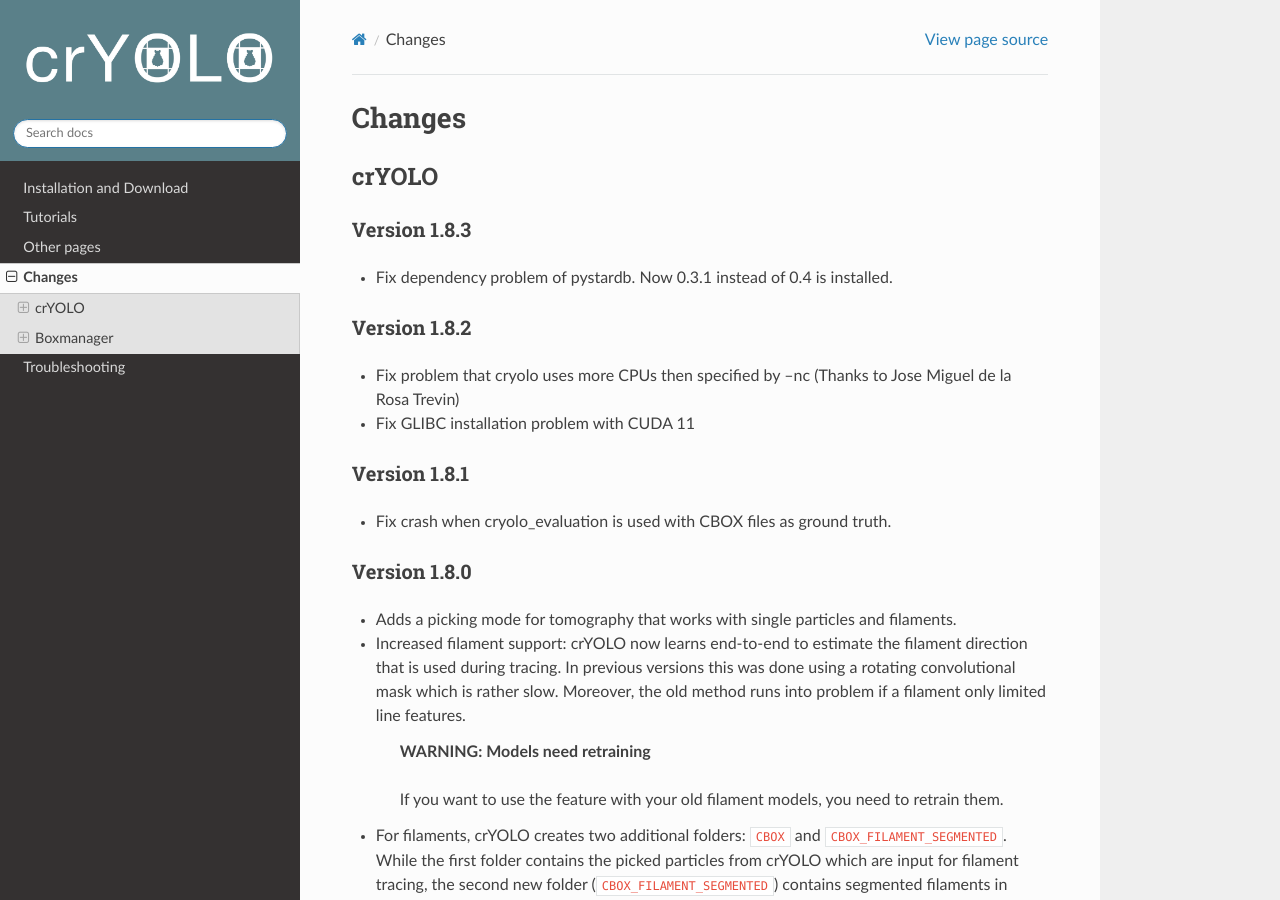
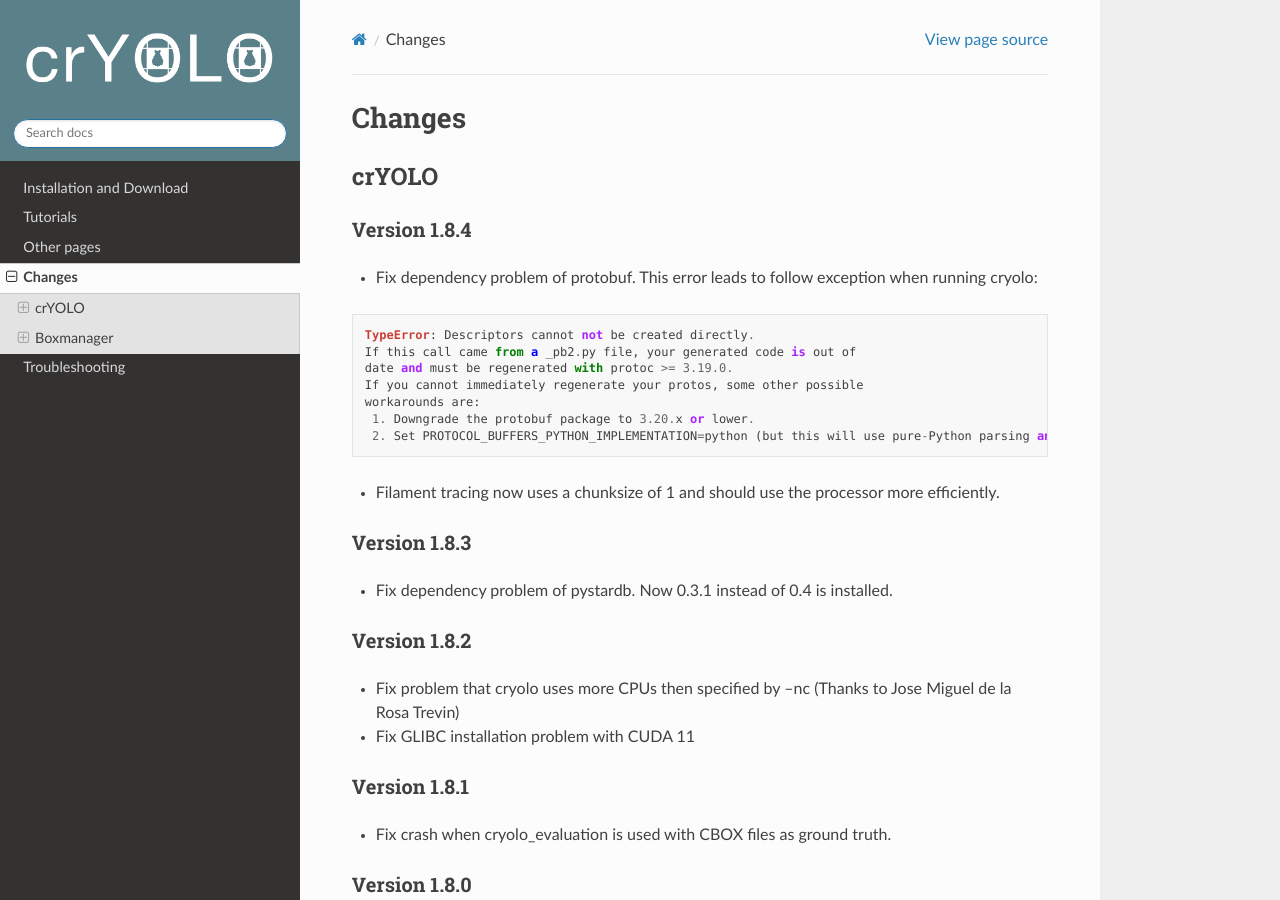
Before and after one commit to MPI-Dortmund/cryolo, a Sphinx documentation site: the page built from source/changes.rst, in a window 1280 px wide and 900 px high. Built offline with Sphinx 7.4.7 and the Read the Docs theme 2.0.0, drawn with Linux system fonts in a browser that asks for light colours.

Commit message:
add changes for 1.8.4

```diff
--- a/source/changes.rst
+++ b/source/changes.rst
@@ -3,6 +3,25 @@
 
 crYOLO
 ^^^^^^
+
+Version 1.8.4
+*************
+
+* Fix dependency problem of protobuf. This error leads to follow exception when running cryolo:
+
+::
+
+    TypeError: Descriptors cannot not be created directly.
+    If this call came from a _pb2.py file, your generated code is out of
+    date and must be regenerated with protoc >= 3.19.0.
+    If you cannot immediately regenerate your protos, some other possible
+    workarounds are:
+     1. Downgrade the protobuf package to 3.20.x or lower.
+     2. Set PROTOCOL_BUFFERS_PYTHON_IMPLEMENTATION=python (but this will use pure-Python parsing and will be much slower).
+
+
+* Filament tracing now uses a chunksize of 1 and should use the processor more efficiently.
+
 
 Version 1.8.3
 *************
```
